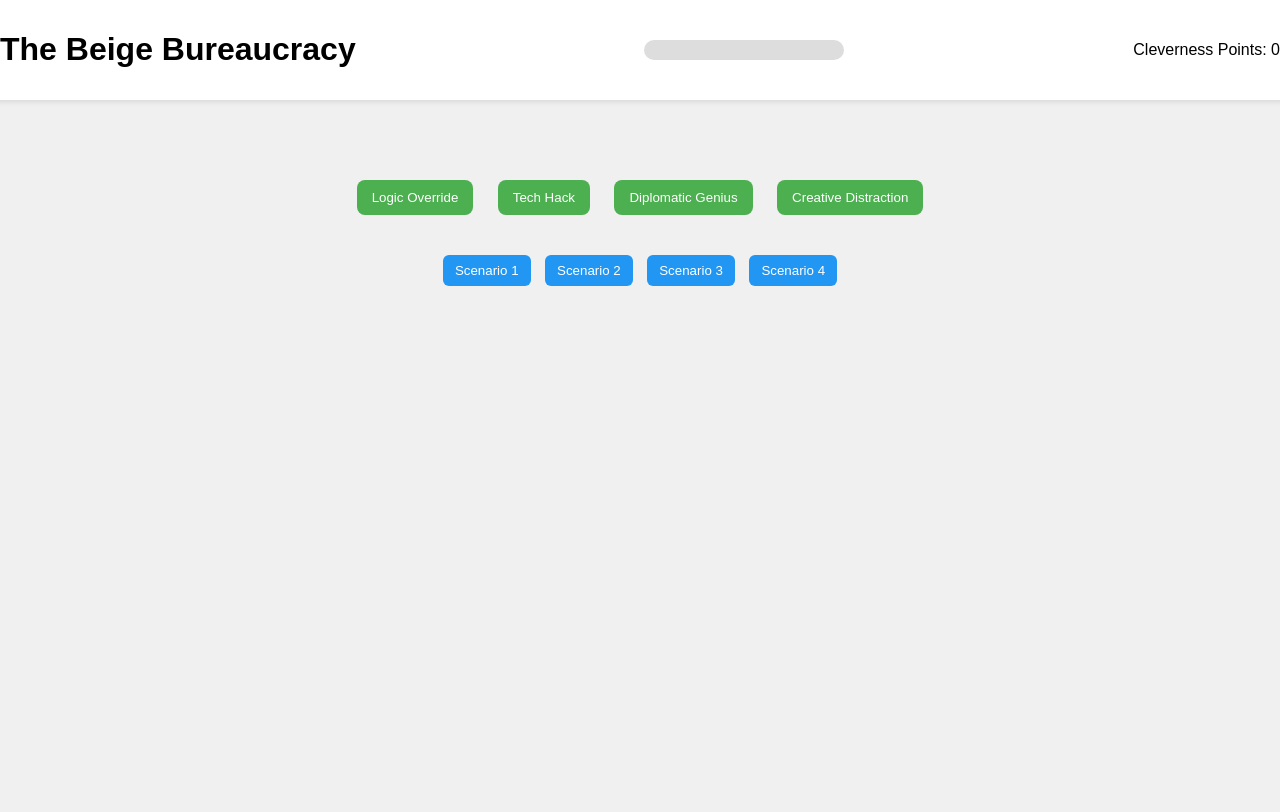
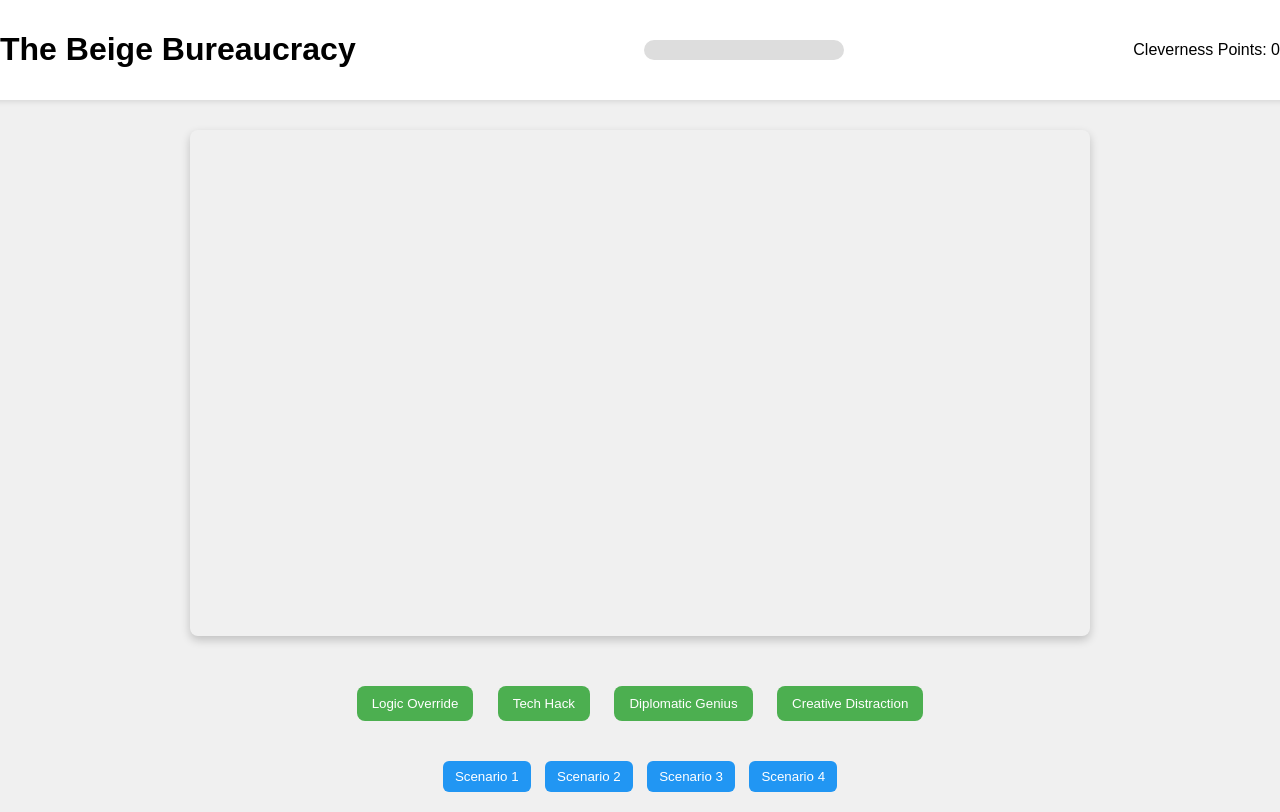
Before and after one commit to DivineRecursionLoop/The-Absurd-System, a plain HTML site: page index.html in a window 1280 px wide. Drawn offline with Linux system fonts and the light colour scheme; a script that the page names is missing.

Commit message:
Update style.css

```diff
--- a/style.css
+++ b/style.css
@@ -34,6 +34,17 @@ body {
 
 #center-area {
   margin: 30px 0;
+}
+
+/* New style to handle the dynamic game container */
+#game-container {
+  position: relative;
+  width: 900px; /* Adjust to match your image width */
+  height: 506px; /* Adjust to match your image height (900 * 9/16) */
+  background-size: cover;
+  background-position: center;
+  border-radius: 8px;
+  box-shadow: 0 4px 10px rgba(0,0,0,0.2);
 }
 
 .challenge {
```
